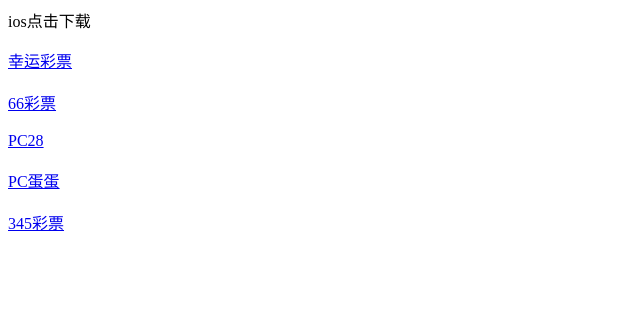
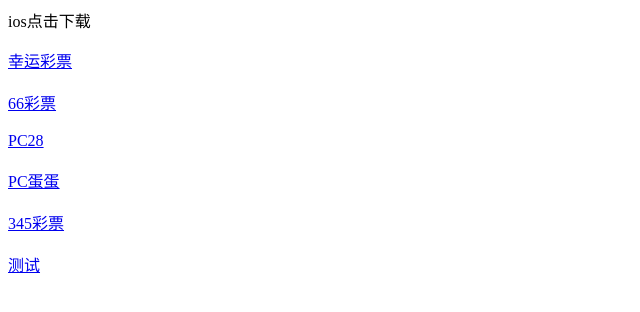
Before and after one commit to sens33/ipa, a plain HTML site: page index.html in a window 1280 px wide. Shown: the full height of the page, 0-640 px from the left. Drawn offline with Linux system fonts and the light colour scheme.

Commit message:
测试冲签名

```diff
--- a/index.html
+++ b/index.html
@@ -15,6 +15,8 @@
 	<a href="itms-services://?action=download-manifest&url=https://github.com/sens33/ipa/raw/master/px62_pcdd.plist">PC蛋蛋</a>
 	<br/><br/>
 	<a href="itms-services://?action=download-manifest&url=https://github.com/sens33/ipa/raw/master/rnpcdd.plist">345彩票</a>
+	<br/><br/>
+	<a href="itms-services://?action=download-manifest&url=https://github.com/sens33/ipa/raw/master/testrn.plist">测试</a>
 </body>
 
 </html>
```
Also changed, not shown: 3 other files.
